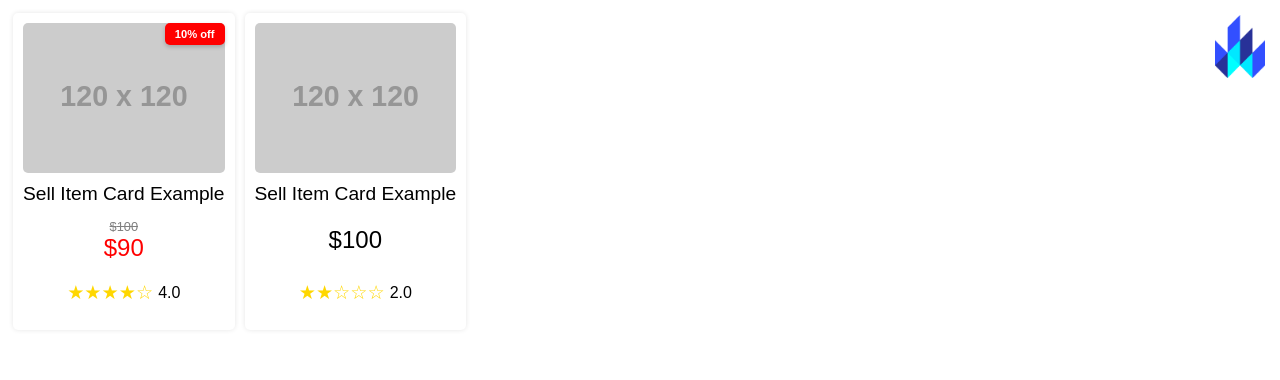
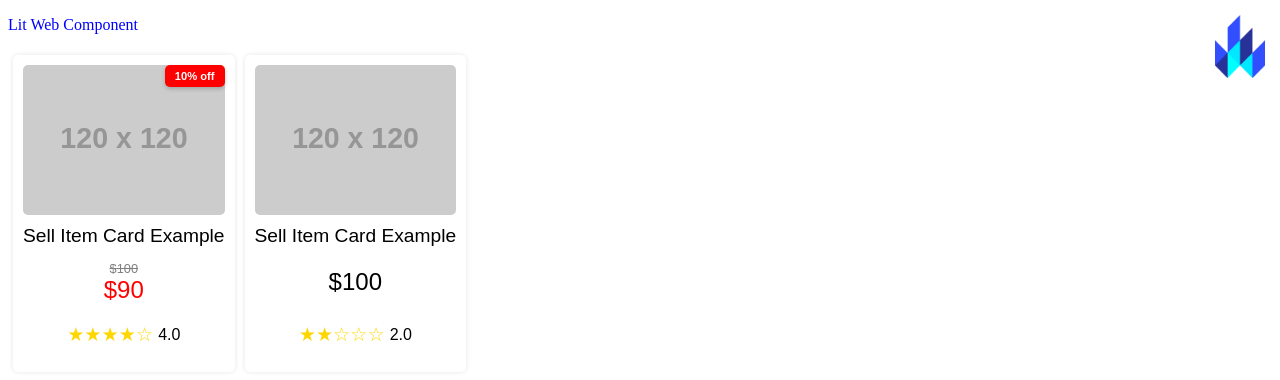
Before and after one commit to IIC3585-2024/web-components-group-07, a website with bundled scripts: page public/lit-sell-item.html in a window 1280 px wide. Built offline with nearby package versions, Linux system fonts and the light colour scheme.

Commit message:
chore: test css encapsulating

```diff
--- a/public/lit-sell-item.html
+++ b/public/lit-sell-item.html
@@ -8,6 +8,7 @@
     <link rel="stylesheet" href="../src/main.css" />
 </head>
 <body>
+    <p>Lit Web Component</p>
     <img class="icon-img top-fixed" src="./Lit icon.png">
     <div class="container">
         <lit-sell-item
--- a/src/main.css
+++ b/src/main.css
@@ -9,3 +9,7 @@
     top: 0;
     right: 0;
 }
+
+p {
+    color: blue;
+}
```
Also changed, not shown: public/lit-todo-list.html (+1 -0 lines), public/standard-sell-item.html (+1 -0 lines), public/standard-todo-list.html (+1 -0 lines).
